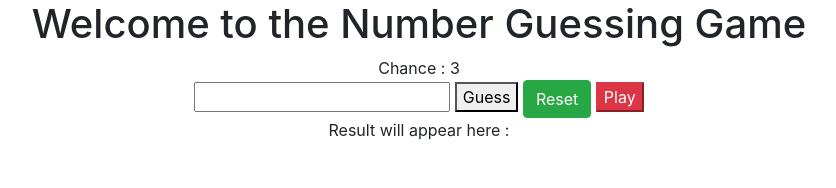
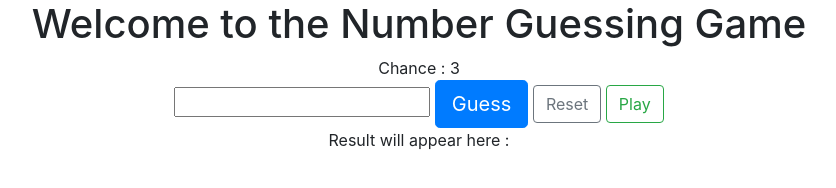
Before and after one commit to danielpullara/Number-Counting, a plain HTML site: page index.html in a window 1280 px wide. Shown: the whole page, without its empty margins (221-1057 px from the left). Drawn offline with nearby package versions, Linux system fonts and the light colour scheme.

Commit message:
first commit

```diff
--- a/index.html
+++ b/index.html
@@ -9,15 +9,14 @@
     <title>Document</title>
 </head>
 
-<body class="container">
-
-        <div class="container" style="text-align: center;">
-            <h1 class="">Welcome to the Number Guessing Game</h1>
+<body>
+        <div style="text-align: center">
+            <h1>Welcome to the Number Guessing Game</h1>
             <div id="chanceArea">Chance : </div>
             <input type="number" id="userinput" />
-            <button id="guessButton">Guess</button>
-            <button id="resetButton" class="btn btn-success" onclick="reset()">Reset</button>
-            <button id="timeCount" class="btn-danger">Play</button>
+            <button class="btn btn-primary btn-lg" id="guessButton">Guess</button>
+            <button class="btn btn-outline-secondary" id="resetButton" class="btn btn-success" onclick="reset()">Reset</button>
+            <button class="btn btn-outline-success" id="timeCount" class="btn-danger">Play</button>
             <div id="history"></div>
             <div id="resultArea">Result will appear here :</div>
             <span id="loseArea"></span>
```
Also changed, not shown: 1 other file.
